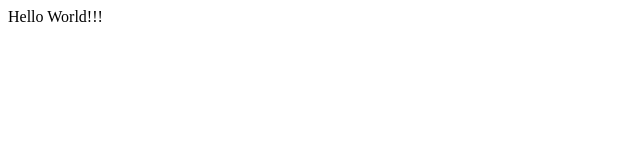
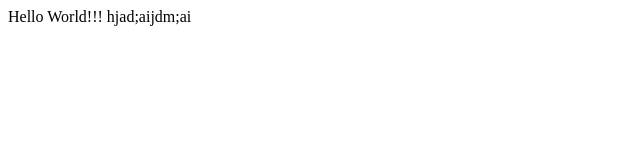
Before and after one commit to jhandzel130696/GitTutorial, a plain HTML site: page index.html in a window 1280 px wide. Shown: the whole page, without its empty margins (0-640 px from the left). Drawn offline with Linux system fonts and the light colour scheme.

Commit message:
Update body

```diff
--- a/index.html
+++ b/index.html
@@ -8,5 +8,6 @@
 
     <body>
           Hello World!!!
+        hjad;aijdm;ai
     </body>
 </html>
```
